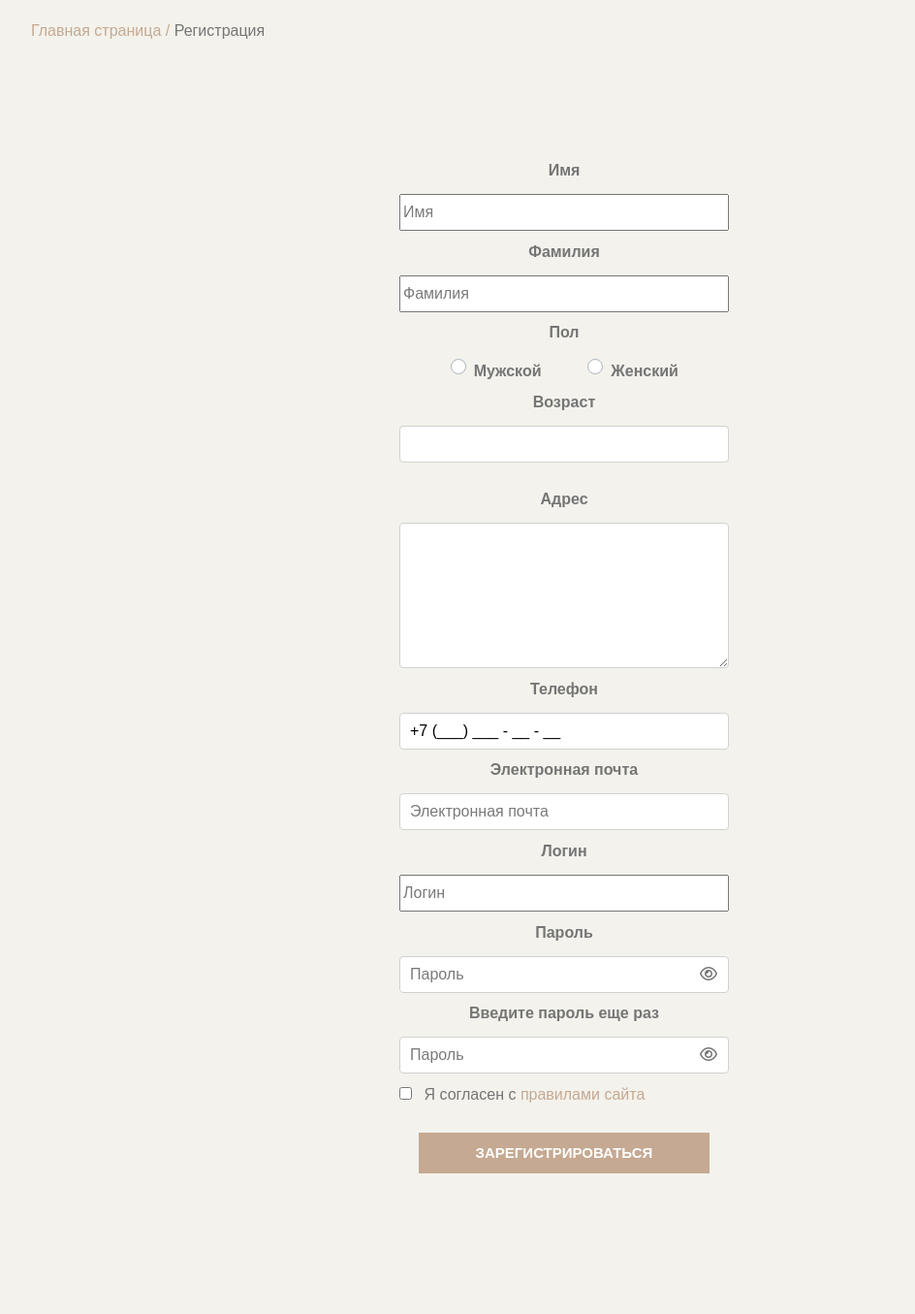
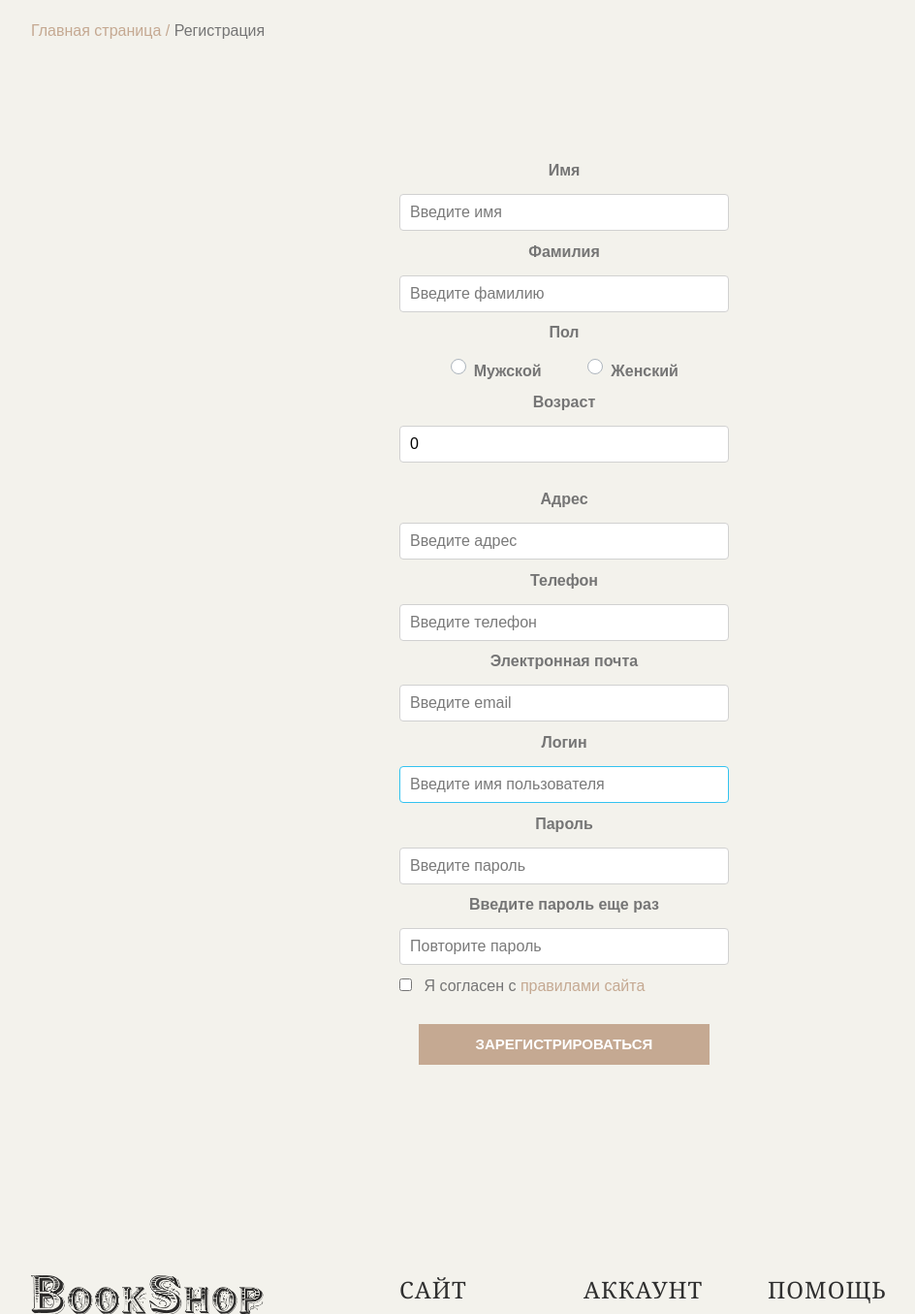
Before and after one commit to Semushkin/Third-angle, a Django app: template Shop/mainapp/templates/mainapp/registration.html in a window 1280 px wide. Shown: the part 219-1574 px from the top of the page at 97% size, without its empty margins (58-1002 px from the left). Run offline with Django 4.2, Linux system fonts and the light colour scheme; the template is opened without the code that fills it: values that come from a table or form of the project are taken from there, others are empty; some libraries are stand-ins or nearby versions; some web fonts are replaced.

Commit message:
registration_step_2

```diff
--- /dev/null
+++ b/Shop/authapp/forms.py
@@ -0,0 +1,48 @@
+from django.contrib.auth.forms import UserCreationForm, AuthenticationForm, UserChangeForm
+
+from authapp.models import User
+
+
+class UserRegisterForm(UserCreationForm):
+
+    class Meta:
+        model = User
+        fields = ('username',
+                  'password1',
+                  'password2',
+                  'last_name',
+                  'first_name',
+                  'email',
+                  'age',
+                  'address',
+                  'telephone')
+
+    def __init__(self, *args, **kwargs):
+        super(UserRegisterForm, self).__init__(*args, **kwargs)
+        self.fields['username'].widget.attrs['placeholder'] = 'Введите имя пользователя'
+        self.fields['password1'].widget.attrs['placeholder'] = 'Введите пароль'
+        self.fields['password2'].widget.attrs['placeholder'] = 'Повторите пароль'
+        self.fields['last_name'].widget.attrs['placeholder'] = 'Введите фамилию'
+        self.fields['first_name'].widget.attrs['placeholder'] = 'Введите имя'
+        self.fields['email'].widget.attrs['placeholder'] = 'Введите email'
+        self.fields['age'].widget.attrs['placeholder'] = 'Введите возраст'
+        self.fields['address'].widget.attrs['placeholder'] = 'Введите адрес'
+        self.fields['telephone'].widget.attrs['placeholder'] = 'Введите телефон'
+
+        for filed_name, field in self.fields.items():
+            field.widget.attrs['class'] = 'u-full-width'
+
+
+class UserLoginForm(AuthenticationForm):
+
+    class Meta:
+        model = User
+        fields = ('username', 'password')
+
+    def __init__(self, *args, **kwargs):
+        super(UserLoginForm, self).__init__(*args, **kwargs)
+        self.fields['username'].widget.attrs['placeholder'] = 'Введите имя пользователя'
+        self.fields['password'].widget.attrs['password'] = 'Введите пароль'
+
+        for filed_name, field in self.fields.items():
+            field.widget.attrs['class'] = 'u-full-width'
--- a/Shop/mainapp/templates/mainapp/registration.html
+++ b/Shop/mainapp/templates/mainapp/registration.html
@@ -24,21 +24,30 @@
 
 <section class="padding-large">
     <div class="container">
+        {% if form.errors %}
+            <div class="row">
+                <div class="col-md-12 offset-md-12 col-sm-12 offset-sm-12">
+                    <div class="alert alert-danger alert-dismissible fade show" role="alert">
+                        <p>Ошибка заполнения формы</p>
+                        {{ form.errors }}
+                    </div>
+                </div>
+            </div>
+        {% endif %}
         <div class="row">
             <div class="col-md-4 offset-md-4 col-sm-4 offset-sm-4">
                 <div class="col-md-12">
-                    <form onsubmit="return checkForm(this);">
+                    <form onsubmit="return checkForm(this);" action="{% url 'registration' %}" method="post">
+                        {% csrf_token %}
                         <div class="row">
-
                             <label class="u-full-width text-center">Имя</label>
-                                <input class="u-full-width" onkeydown="return /[a-zA-Zа-яА-Я]/i.test(event.key)"
-                                       placeholder="Имя" required>
-
-
+                            <!--input class="u-full-width" onkeydown="return /[a-zA-Zа-яА-Я]/i.test(event.key)"
+                                   placeholder="Имя" required-->
+                            {{ form.first_name }}
                             <label class="u-full-width text-center">Фамилия</label>
-                                <input class="u-full-width" onkeydown="return /[a-zA-Zа-яА-Я]/i.test(event.key)"
-                                       placeholder="Фамилия">
-
+                            <!--input class="u-full-width" onkeydown="return /[a-zA-Zа-яА-Я]/i.test(event.key)"
+                                   placeholder="Фамилия"-->
+                            {{ form.last_name }}
                             <label class="u-full-width text-center">Пол</label>
                             <div class="custom-control custom-radio col-md-3 offset-md-2">
                                 <input type="radio" id="male" name="customRadioButton" class="custom-control-input">
@@ -52,35 +61,43 @@
 
                             <label class="u-full-width text-center">Возраст</label>
                             <div class="form-group u-full-width">
-                                    <input type="number" class="form-control" id="age">
+                                <!--input type="number" class="form-control" id="age"-->
+                                {{ form.age }}
                             </div>
 
                             <label class="u-full-width text-center">Адрес</label>
-                                <textarea class="u-full-width" name="message"
-                                          style="height: 150px;" required></textarea>
+                            <!--textarea class="u-full-width" name="message"
+                                      style="height: 150px;" required></textarea-->
+                                {{ form.address }}
 
                             <label class="u-full-width text-center">Телефон</label>
-                                <input class="u-full-width" type="tel" id="phone" name="phone"
+                            <!--input class="u-full-width" type="tel" id="phone" name="phone"
                                    value="+7 (___) ___ - __ - __" mask="+7 (___) ___ - __ - __"
-                                       placeholder="+7 (___) ___ - __ - __">
+                                   placeholder="+7 (___) ___ - __ - __"-->
+                            {{ form.telephone }}
 
                             <label class="u-full-width text-center">Электронная почта</label>
-                                <input class="u-full-width" type="email" name="email" placeholder="Электронная почта"
-                                       required>
+                            <!--input class="u-full-width" type="email" name="email" placeholder="Электронная почта"
+                                   required-->
+                            {{ form.email }}
 
                             <label class="u-full-width text-center">Логин</label>
-                                <input class="u-full-width" placeholder="Логин" name="username"
-                                       onkeydown="return /[a-zA-Z0-9_]/i.test(event.key)" required>
+                            <!--input class="u-full-width" placeholder="Логин" name="username"
+                                   onkeydown="return /[a-zA-Z0-9_]/i.test(event.key)" required-->
+                            {{ form.username }}
 
                             <label class="u-full-width text-center">Пароль</label>
-                                <input class="u-full-width"  type="password" name="password" autocomplete="current-password" required="" id="id_password"placeholder="Пароль" required>
-                            <i class="far fa-eye" id="togglePassword" style="margin-left: -30px; padding-top: 10px; cursor: pointer;"></i>
+                            <!--input class="u-full-width"  type="password" name="password" autocomplete="current-password" required="" id="id_password"placeholder="Пароль" required>
+                            <i class="far fa-eye" id="togglePassword"
+                               style="margin-left: -30px; padding-top: 10px; cursor: pointer;"></i-->
+                            {{ form.password1 }}
 
                             <label class="u-full-width text-center">Введите пароль еще раз</label>
-                                <input class="u-full-width" type="password" name="pwd2" autocomplete="current-password"
+                            <!--input class="u-full-width" type="password" name="pwd2" autocomplete="current-password"
                                    required="" id="id_password2" placeholder="Пароль" required>
                             <i class="far fa-eye" id="togglePassword2"
-                                   style="margin-left: -30px; padding-top: 10px; cursor: pointer;"></i>
+                               style="margin-left: -30px; padding-top: 10px; cursor: pointer;"></i-->
+                             {{ form.password2 }}
 
                             <label>
                                 <input type="checkbox" required>
```
Also changed, not shown: Shop/mainapp/templates/mainapp/login.html (+12 -13 lines), Shop/authapp/form.py (deleted). Lines whose indentation alone changed are shown as unchanged.
